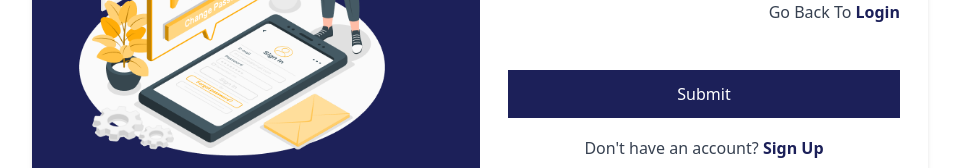
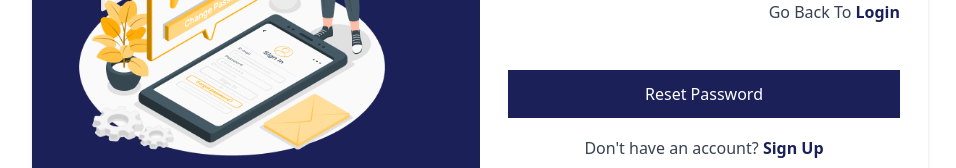
Before and after one commit to Ashvinghugare1/news-portal, a React (Vite) app: page / in a window 1280 px wide. Shown: the part 445-613 px from the top of the page, without its empty margins (160-1116 px from the left). Built offline with nearby package versions, Linux system fonts and the light colour scheme.

Commit message:
color update

```diff
--- a/src/components/Password/ResetPassword.jsx
+++ b/src/components/Password/ResetPassword.jsx
@@ -52,8 +52,8 @@ export default function ResetPassword() {
                 Go Back To <span className="text-blue-900 font-semibold cursor-pointer">Login</span>
               </p>
             </div>
-            <button className="mt-12 cursor-pointer bg-blue-900 text-white border-none transition-colors duration-300 py-3 px-4 hover:bg-blue-700 focus:outline-none focus:border-blue-500 focus:shadow-outline">
-              Submit
+            <button className="mt-12 cursor-pointer bg-blue-900 text-white border-none transition-colors duration-300 py-3 px-4 hover:bg-blue-900 focus:outline-none focus:border-blue-900 focus:shadow-outline">
+              Reset Password
             </button>
             <div className="flex justify-center pt-5">
               <p className="font-roboto text-base font-normal leading-5 text-gray-700">
--- a/src/components/Password/ResetPasswordSuccess.jsx
+++ b/src/components/Password/ResetPasswordSuccess.jsx
@@ -13,7 +13,7 @@ export default function ResetPasswordSuccess() {
             You can now log in with your new password
           </p>
           <form className="relative flex flex-col justify-start items-stretch w-full p-2">
-            <button className="mt-12 cursor-pointer bg-blue-900 text-white border-none transition-colors duration-300 py-3 px-4 hover:bg-blue-700 focus:outline-none focus:border-blue-500 focus:shadow-outline">
+            <button className="mt-12 cursor-pointer bg-blue-900 text-white border-none transition-colors duration-300 py-3 px-4 hover:bg-blue-900 focus:outline-none focus:border-blue-900 focus:shadow-outline">
               Login
             </button>
           </form>
```
